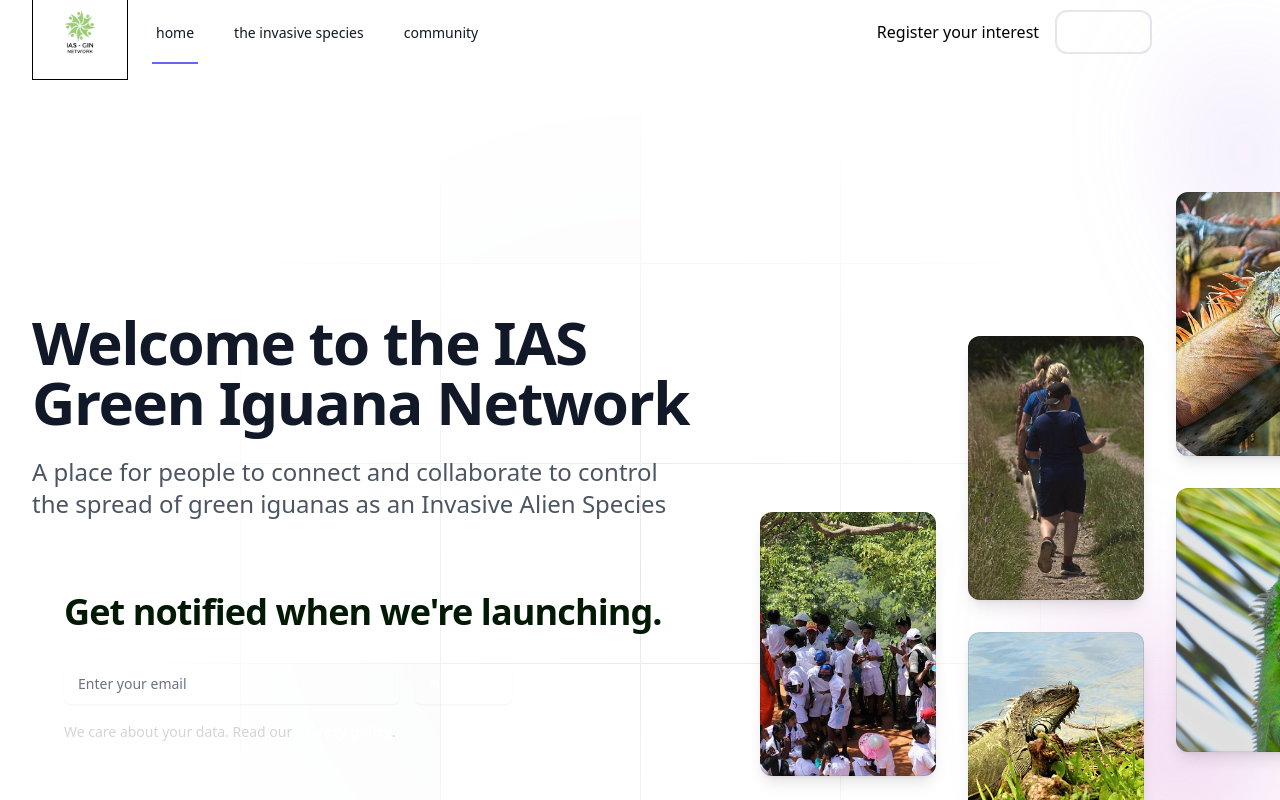
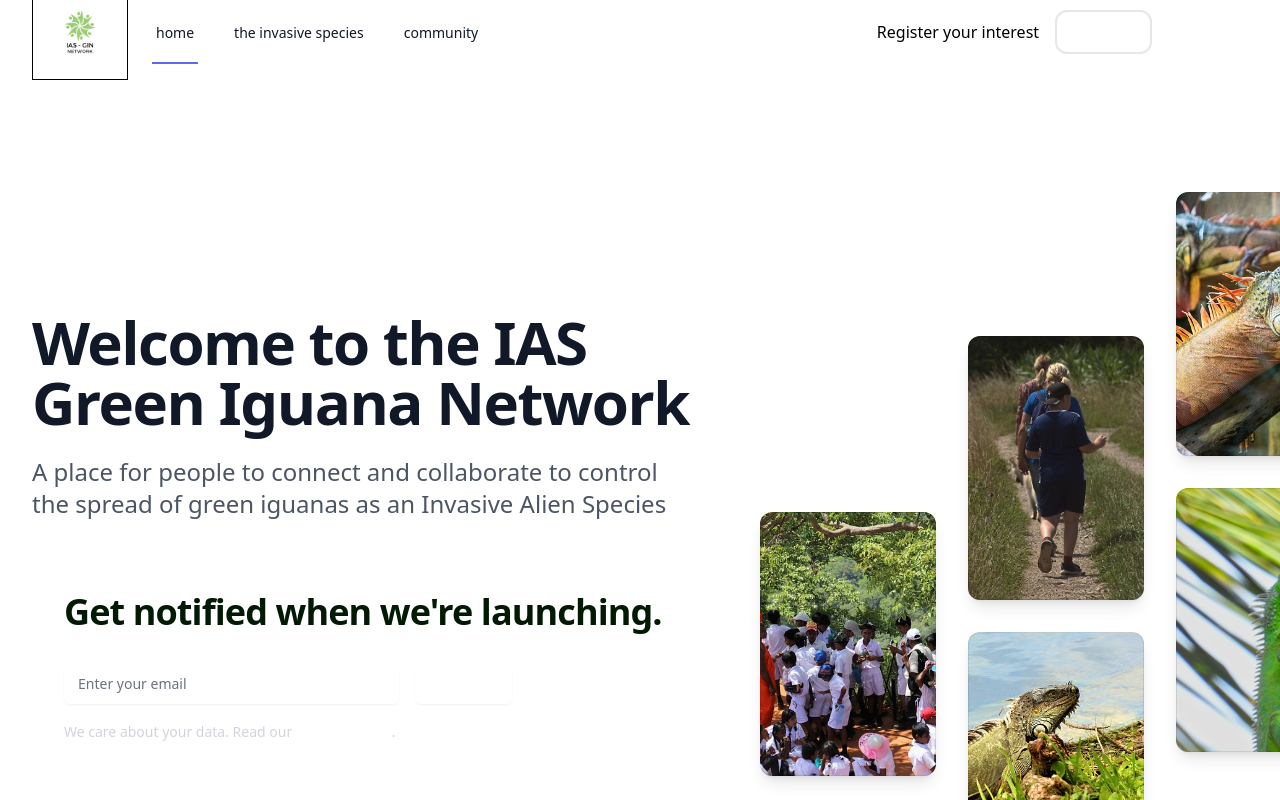
Before and after one commit to Ed-TheVisionMaker/green-ig-ias-network, a Next.js app: page / in a window 1280 px wide. Shown: the top 800 px of the page. Built offline with nearby package versions, Linux system fonts and the light colour scheme; a web font is replaced by a local one.

Commit message:
refactor: delete background styling

```diff
--- a/app/page.tsx
+++ b/app/page.tsx
@@ -4,51 +4,9 @@ import Waitlist from '@/components/Waitlist.tsx';
 
 
 export default function Home() {
-
   return (
     <div className='bg-white'>
       <div className='relative isolate'>
-        <svg
-          className='absolute inset-x-0 top-0 -z-10 h-[64rem] w-full stroke-gray-200 [mask-image:radial-gradient(32rem_32rem_at_center,white,transparent)]'
-          aria-hidden='true'
-        >
-          <defs>
-            <pattern
-              id='1f932ae7-37de-4c0a-a8b0-a6e3b4d44b84'
-              width={200}
-              height={200}
-              x='50%'
-              y={-1}
-              patternUnits='userSpaceOnUse'
-            >
-              <path d='M.5 200V.5H200' fill='none' />
-            </pattern>
-          </defs>
-          <svg x='50%' y={-1} className='overflow-visible fill-gray-50'>
-            <path
-              d='M-200 0h201v201h-201Z M600 0h201v201h-201Z M-400 600h201v201h-201Z M200 800h201v201h-201Z'
-              strokeWidth={0}
-            />
-          </svg>
-          <rect
-            width='100%'
-            height='100%'
-            strokeWidth={0}
-            fill='url(#1f932ae7-37de-4c0a-a8b0-a6e3b4d44b84)'
-          />
-        </svg>
-        <div
-          className='absolute left-1/2 right-0 top-0 -z-10 -ml-24 transform-gpu overflow-hidden blur-3xl lg:ml-24 xl:ml-48'
-          aria-hidden='true'
-        >
-          <div
-            className='aspect-[801/1036] w-[50.0625rem] bg-gradient-to-tr from-[#ff80b5] to-[#9089fc] opacity-30'
-            style={{
-              clipPath:
-                'polygon(63.1% 29.5%, 100% 17.1%, 76.6% 3%, 48.4% 0%, 44.6% 4.7%, 54.5% 25.3%, 59.8% 49%, 55.2% 57.8%, 44.4% 57.2%, 27.8% 47.9%, 35.1% 81.5%, 0% 97.7%, 39.2% 100%, 35.2% 81.4%, 97.2% 52.8%, 63.1% 29.5%)',
-            }}
-          />
-        </div>
         <div className='overflow-hidden'>
           <div className='mx-auto max-w-7xl px-6 pb-32 pt-36 sm:pt-60 lg:px-8 lg:pt-32'>
             <div className='mx-auto max-w-2xl gap-x-14 lg:mx-0 lg:flex lg:max-w-none lg:items-center'>
```
